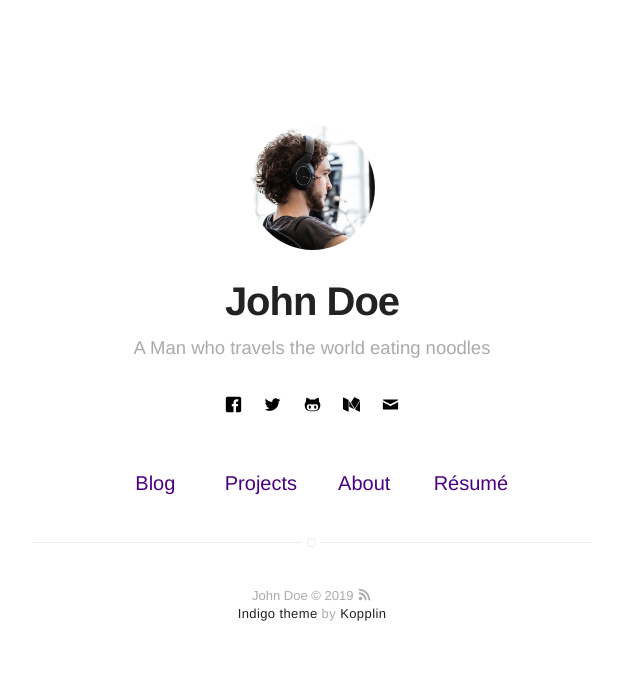
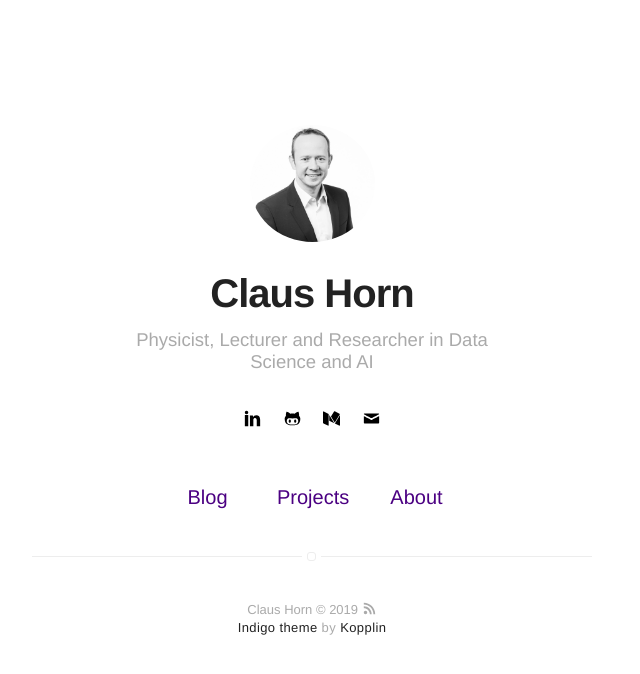
Before and after one commit to claushorn/claushorn.github.io, a Jekyll site: the page built from index.html, in a window 1280 px wide. Shown: the top 674 px of the page, without its empty margins (328-968 px from the left). Built offline with Jekyll 4.4.1, drawn with Linux system fonts in a browser that asks for light colours.

Commit message:
changing foto

```diff
--- a/_config.yml
+++ b/_config.yml
@@ -1,9 +1,9 @@
 # main text of home
-name: John Doe
-bio: A Man who travels the world eating noodles
+name: Claus Horn
+bio: Physicist, Lecturer and Researcher in Data Science and AI
 
 # twitter summary info
-description: A blog about technology and stuff related
+description: My thoughts on Data Science and AI
 
 # if it's an external image, update below for true
 # better with square images
@@ -12,12 +12,12 @@ picture: assets/images/profile.jpg
 
 # If you want to include your resume, set to true
 # and specify source (external or local).
-resume: true
+resume: false
 resume-external: true
 resume-url: https://google.com/?q=my+resume
 
-url: https://koppl.in/indigo
-# your url: http://USERNAME.github.io
+#url: https://koppl.in/indigo
+url: http://claushorn.github.io
 
 permalink: /:title/
 
@@ -34,15 +34,15 @@ disqus:
   categories: [blog, project] # only show disqus for posts that have these categories
 
 # if you don't have any of social below, comment the line
-facebook: myfacebook
-twitter: mytwitter
+#facebook: myfacebook
+#twitter: mytwitter
 # google: mygoogle
 # instagram: myinstagram
 # pinterest: mypinterest
-# linkedin: mylinkedin
+linkedin: linkedin.com/in/aiscientist
 # youtube: myyoutube
 # spotify: myspotify
-github: mygithub
+github: claushorn
 # gitlab: mygitlab
 # lastfm: mylastfm
 # stackoverflow: 7044681/mystackoverflow
@@ -51,7 +51,7 @@ github: mygithub
 medium: medium
 # vimeo: myvimeo
 # lanyrd: mylanyrd
-email: myemail@gmail.com
+email: claus.horn@gmail.com
 
 authors:
     johndoe:
```
Also changed, not shown: assets/images/james.jpg (deleted), assets/images/profile.jpg, 3 other files.
